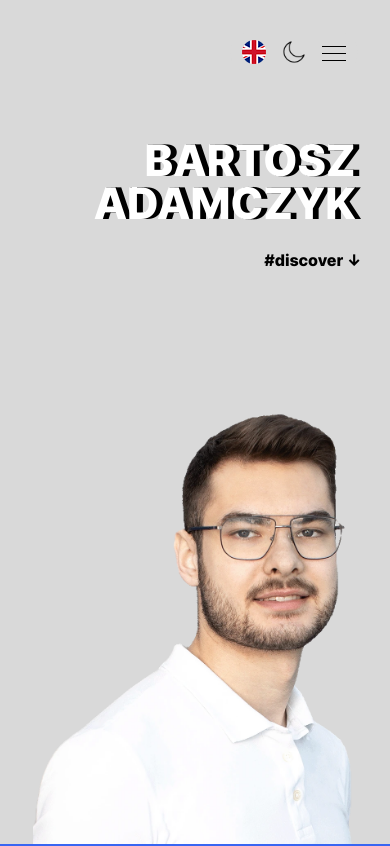
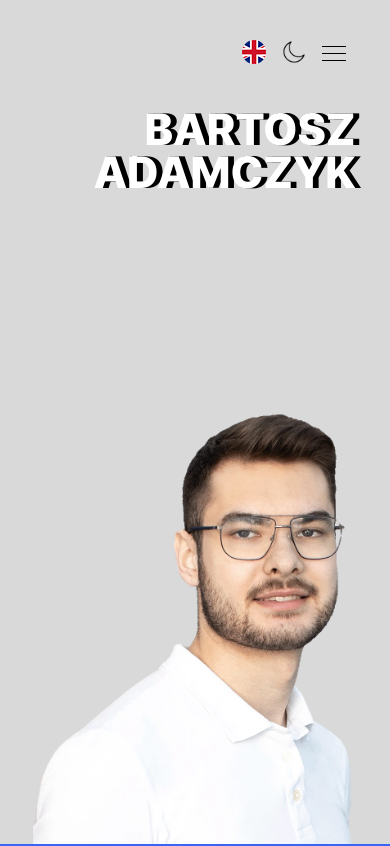
Before and after one commit to Bartan02/bartan02.github.io, a Next.js app: page /en in a window 390 px wide. Shown: the top 846 px of the page. Built offline with nearby package versions, Linux system fonts and the light colour scheme; what tailwindcss-motion would draw is missing.

Commit message:
Adjust website (mainly for tablet screens)

```diff
--- a/src/app/[locale]/page.tsx
+++ b/src/app/[locale]/page.tsx
@@ -18,17 +18,17 @@ export default function Home() {
         <div className="overflow-hidden">
             <Navbar />
             <div className={`h-svh w-full bg-[--landing-screen] flex sm:justify-start justify-center overflow-hidden`}>
-                <div className={`content-end sm:ml-16`}>
+                <div className={`content-end sm:ml-12 lg:ml-16 xl:ml-24 2xl:ml-32`}>
                     <Image
-                        className={`2xl:w-[calc(200px+35vw)] sm:w-[calc(300px+20vw+10vh)] w-[calc(200px+10vw+10vh)] pointer-events-none`}
+                        className={`sm:w-[calc(100px+15vw+30vh)] w-[calc(200px+10vw+10vh)] pointer-events-none`}
                         src={bartoszadamczyk}
                         alt="Bartosz Adamczyk Photo"
                     />
                 </div>
-                <div className={`absolute right-7 sm:right-14 lg:right-32 2xl:top-1/2 lg:top-[25vw] sm:top-[23vw] top-[calc(25vw+10vh)] text-right -translate-y-1/2 ${interTightHeader.className}`}>
+                <div className={`absolute right-7 sm:right-14 xl:right-32 2xl:top-1/2 lg:top-[25vw] sm:top-[23vw] top-[calc(17vw+10vh)] text-right -translate-y-1/2 ${interTightHeader.className}`}>
                     <span className={"text-shadow-pop-right tracking-wide text-white text-[calc(24px+5vw)] leading-none inline-block"}> BARTOSZ <br /> ADAMCZYK </span>
                 </div>
-                <div className={`absolute right-7 sm:right-14 lg:right-32 2xl:top-3/4 lg:top-[40vw] sm:top-[35vw] top-[calc(45vw+10vh)] text-right -translate-y-1/2 ${interTightHeader.className}`}>
+                <div className={`absolute right-7 sm:right-14 xl:right-32 2xl:top-3/4 lg:top-[40vw] sm:top-[35vw] sm:block hidden top-[calc(35vw+10vh)] text-right -translate-y-1/2 ${interTightHeader.className}`}>
                     <span className={"motion-preset-oscillate motion-duration-2000 tracking-wide text-[--font] text-md sm:text-2xl leading-none inline-block"}> {t('#discover')} &#x2193; </span>
                 </div>
             </div>
```
